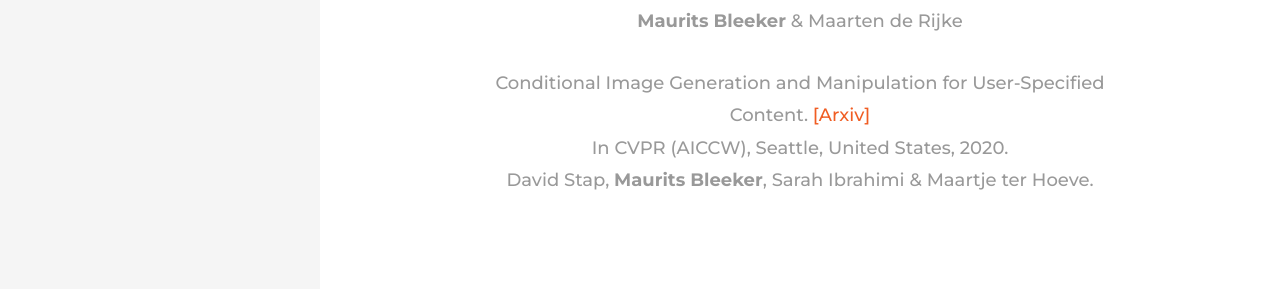
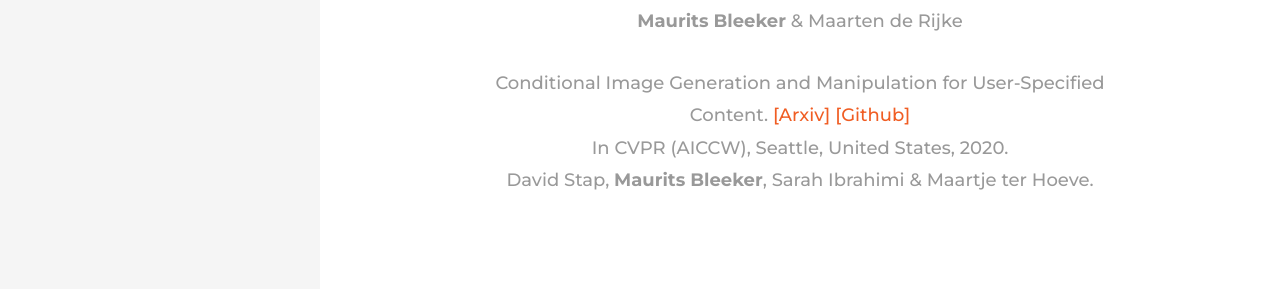
Before and after one commit to MauritsBleeker/mauritsbleeker.github.io, a Jekyll site: the page built from publications.md, in a window 1280 px wide. Shown: the part 443-732 px from the top of the page. Built offline with Jekyll 4.4.1, drawn with Linux system fonts in a browser that asks for light colours; some web fonts are replaced.

Commit message:
added data repo

```diff
--- a/_layouts/publications.html
+++ b/_layouts/publications.html
@@ -25,6 +25,7 @@
                     <div class="publication-block">
                         <p class="paper-title"> Conditional Image Generation and Manipulation for User-Specified Content.
                             <a href="https://arxiv.org/pdf/2005.04909.pdf"> [Arxiv]</a>
+                            <a href="github.com/davidstap/CelebTD-HQ">[Github]</a>
                         </p>
                         <p class="conference">
                             In CVPR (AICCW), Seattle, United States, 2020.
```
